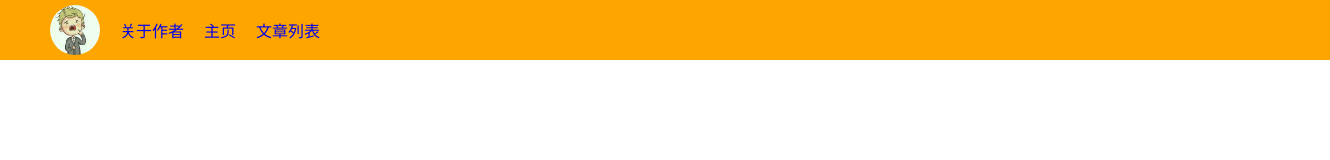
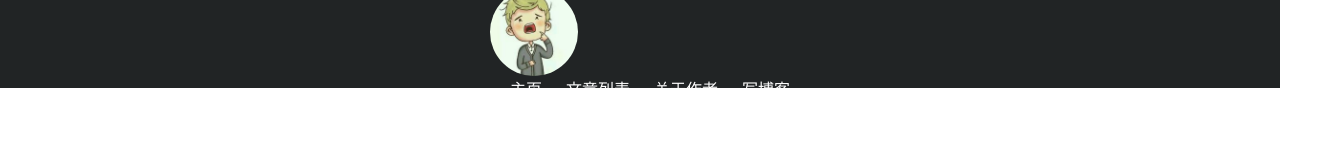
Before and after one commit to vivian927/notebook, a website built with webpack: page public/index.html in a window 1280 px wide. Shown: the whole page, 1330 px wide, since content can reach past the window. Built offline with nearby package versions, Linux system fonts and the light colour scheme; files whose address does not match are found by name.

Commit message:
update index

```diff
--- a/package.json
+++ b/package.json
@@ -3,6 +3,7 @@
   "version": "1.0.0",
   "description": "",
   "main": "index.js",
+  "author": "Creedlimo",
   "dependencies": {
     "ejs": "^2.5.6",
     "mime": "^1.3.4",
--- a/public/css/index.css
+++ b/public/css/index.css
@@ -3,28 +3,31 @@
     padding: 0;
     text-decoration: none;}
 
+.layout {
+    max-width: 900px;
+    margin: 0 auto;
+}
 #nav {
-    width: 100%;
-    padding-left: 50px;
-    height: 60px;
-    background-color: orange;
+    height: 88px;
+    background-color: #212425;
     display: flex;
     align-items: center;
 }
 
-#nav #header {
-    width: 50px;
-    height: 50px;
+#nav #avatar {
+    width: 88px;
+    height: 88px;
     border-radius: 50%;
     overflow: hidden;
 }
 
-#nav #header img {
+#nav #avatar img {
     width: 100%;
 }
 
 #nav a {
     margin-left: 20px;
+    color: #fff;
 }
 .out {
     margin-top: 100px;
--- a/public/index.html
+++ b/public/index.html
@@ -9,10 +9,15 @@
     <script src="//cdn.bootcss.com/jquery/3.2.1/jquery.min.js"></script>
 <body>
     <div id="nav">
-        <div id="header"><img src="./img/header.jpg" alt=""></div>
-        <a href="./about">关于作者</a>
-        <a href="./">主页</a>
-        <a href="./list">文章列表</a>
+        <div class="layout">
+            <div id="avatar">
+                <img src="./img/header.jpg" alt="">
+            </div>
+            <a href="./">主页</a>
+            <a href="./list">文章列表</a>
+            <a href="./about">关于作者</a>
+            <a href="./">写博客</a>
+        </div>
     </div>
     <ol class="out"></ol>
     <div id="shop"></div>
--- a/public/package.json
+++ b/public/package.json
@@ -5,7 +5,7 @@
   "main": "index.js",
   "author": "Creedlimo",
   "scripts": {
-    "start": "rm -rf dist  && webpack --config ./build/webpack.config.js"
+    "start": "webpack-dev-server --config ./build/webpack.config.js"
   },
   "keywords": [
     "webpack",
@@ -35,6 +35,7 @@
     "style-loader": "~0.12.3",
     "url-loader": "~0.5.6",
     "webpack": "^2.3.3",
+    "webpack-dev-server": "^2.4.2",
     "webpack-notifier": "^1.3.0"
   },
   "license": "ISC",
```
Also changed, not shown: README.md, public/.babelrc (added), 1 other file.
